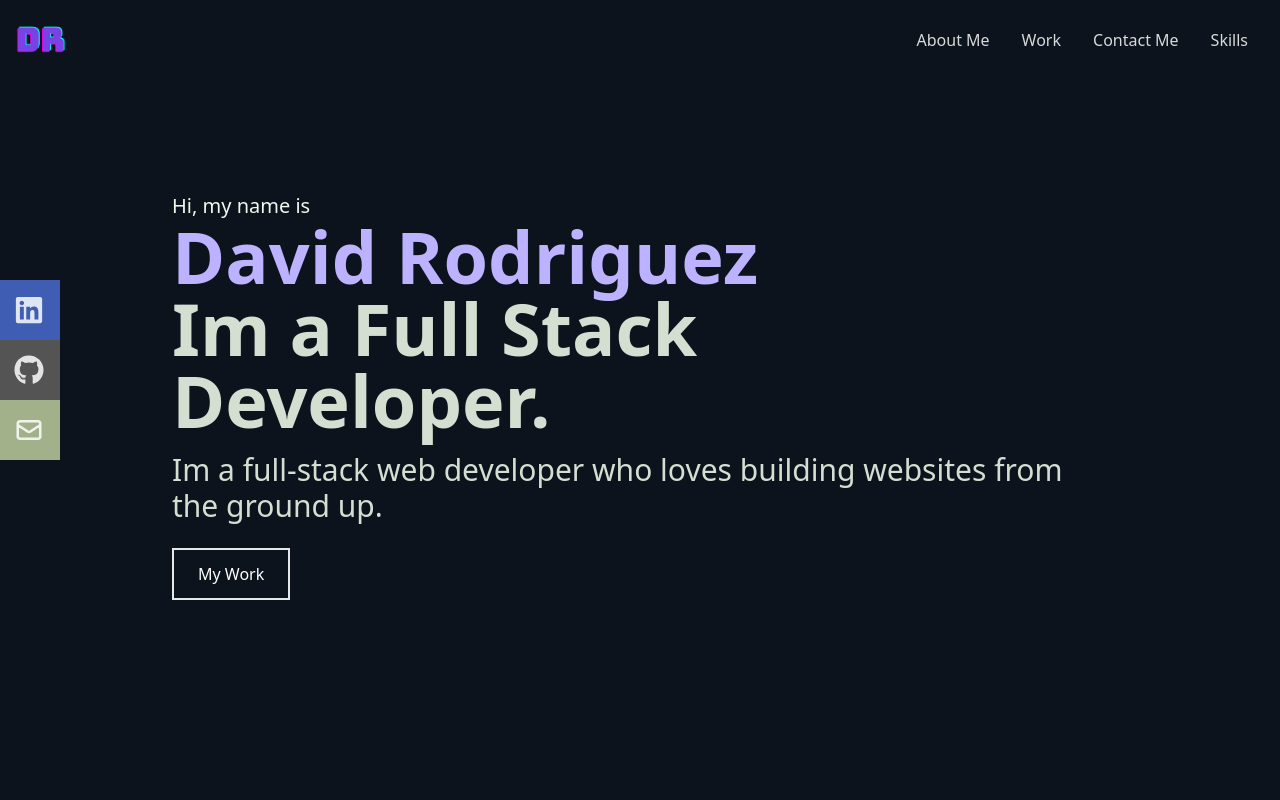
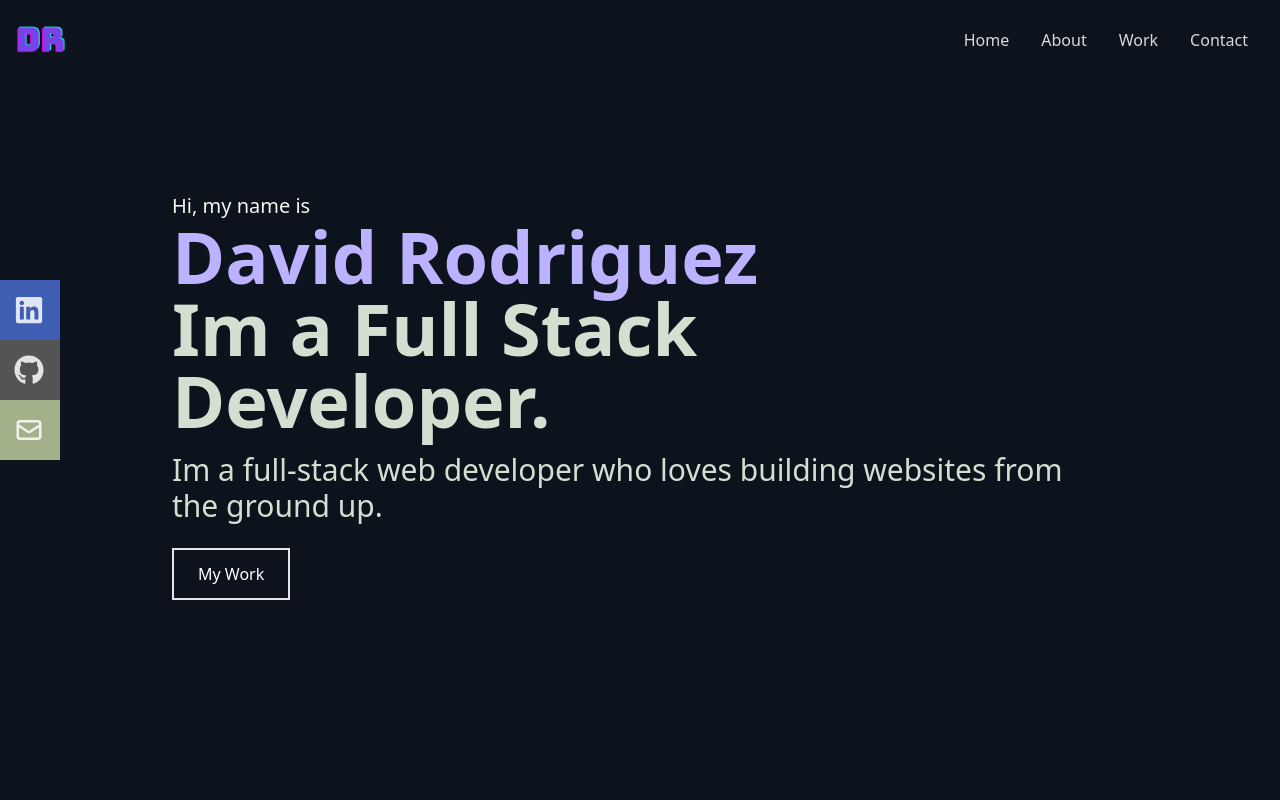
Before and after one commit to Daveerr/React-Portfolio, a React (Create React App) app in the folder portfolio-app/: page / in a window 1280 px wide. Shown: the top 800 px of the page. Built offline with nearby package versions, Linux system fonts and the light colour scheme.

Commit message:
react scroll and function added

```diff
--- a/portfolio-app/package.json
+++ b/portfolio-app/package.json
@@ -10,6 +10,7 @@
     "react-dom": "^18.2.0",
     "react-icons": "^4.9.0",
     "react-scripts": "5.0.1",
+    "react-scroll": "^1.8.9",
     "web-vitals": "^2.1.4"
   },
   "scripts": {
--- a/portfolio-app/src/components/Homepage.js
+++ b/portfolio-app/src/components/Homepage.js
@@ -2,7 +2,7 @@ import React from "react";
 
 export const Homepage = () => {
   return (
-    <div className="w-full h-screen flex[35%] bg-[#0c131d]">
+    <div name="home" className="w-full h-screen flex[35%] bg-[#0c131d]">
       {/*container bio*/}
       <div className="max-w-[1000px] justify-center mx-auto px-8 flex flex-col h-full">
         <p className="text-[#f0f7ee] text-xl">Hi, my name is</p>
--- a/portfolio-app/src/components/Navbar.js
+++ b/portfolio-app/src/components/Navbar.js
@@ -2,6 +2,7 @@ import React, { useState } from "react";
 import Logo from "../assets/logo.png";
 import { FaBars, FaTimes, FaGithub, FaLinkedin } from "react-icons/fa";
 import { HiOutlineMail } from "react-icons/hi";
+import { Link } from "react-scroll";
 
 export const Navbar = () => {
   const [nav, setNav] = useState(false);
@@ -18,10 +19,31 @@ export const Navbar = () => {
       {/* nav bar menu */}
       <div>
         <ul className="hidden md:flex">
-          <li>About Me</li>
-          <li>Work</li>
-          <li>Contact Me</li>
-          <li>Skills</li>
+          <li>
+            <Link activeClass="active" to="home" smooth={true} duration={500}>
+              Home
+            </Link>
+          </li>
+          <li>
+            <Link activeClass="active" to="about" smooth={true} duration={500}>
+              About
+            </Link>
+          </li>
+          <li>
+            <Link activeClass="active" to="work" smooth={true} duration={500}>
+              Work
+            </Link>
+          </li>
+          <li>
+            <Link
+              activeClass="active"
+              to="contact"
+              smooth={true}
+              duration={500}
+            >
+              Contact
+            </Link>
+          </li>
         </ul>
       </div>
 
@@ -37,10 +59,53 @@ export const Navbar = () => {
             : "absolute top-0 left-0 w-full h-screen bg-[#0c131d] flex flex-col justify-center items-center"
         }
       >
-        <li className="py-6 text text-4xl">About Me</li>
-        <li className="py-6 text text-4xl">Work</li>
-        <li className="py-6 text text-4xl">Contact Me</li>
-        <li className="py-6 text text-4xl">Skills</li>
+        <li className="py-6 text text-4xl">
+          <Link
+            onClick={handleClick}
+            activeClass="active"
+            to="home"
+            smooth={true}
+            duration={500}
+          >
+            Home
+          </Link>
+        </li>
+        <li className="py-6 text text-4xl">
+          {" "}
+          <Link
+            onClick={handleClick}
+            activeClass="active"
+            to="about"
+            smooth={true}
+            duration={500}
+          >
+            About
+          </Link>
+        </li>
+        <li className="py-6 text text-4xl">
+          {" "}
+          <Link
+            onClick={handleClick}
+            activeClass="active"
+            to="work"
+            smooth={true}
+            duration={500}
+          >
+            Work
+          </Link>
+        </li>
+        <li className="py-6 text text-4xl">
+          {" "}
+          <Link
+            onClick={handleClick}
+            activeClass="active"
+            to="contact"
+            smooth={true}
+            duration={500}
+          >
+            Contact
+          </Link>
+        </li>
       </ul>
 
       {/* icons for contact */}
```
Also changed, not shown: 1 other file (tests, documents, lock files or other folders).
